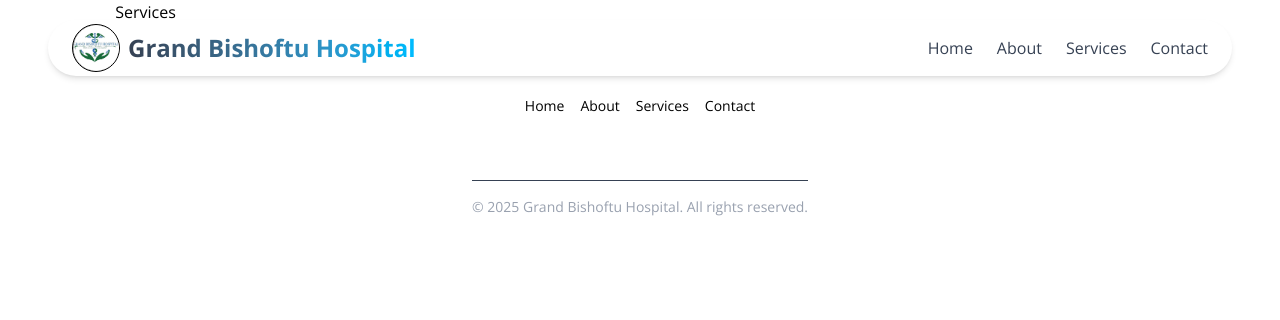
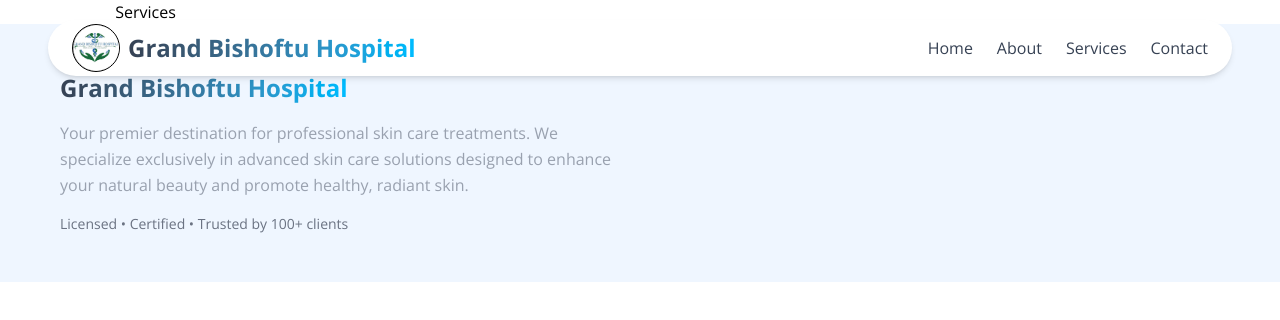
Before and after one commit to Tsedniya/Grand_Bishoftu_Hospital, a React (Vite) app in the folder myapp/: page /services in a window 1280 px wide. Shown: the top 320 px of the page. Built offline with nearby package versions, Linux system fonts and the light colour scheme.

Commit message:
frontend:footer

```diff
--- a/myapp/src/App.jsx
+++ b/myapp/src/App.jsx
@@ -29,9 +29,9 @@ const App = () => {
         <Route path='/services' element={<PaddedPage>< Services  /></PaddedPage>} />
 
       </Routes>
-      <PaddedPage>
+
         <Footer/>
-      </PaddedPage>
+
 
     </>
   );
--- a/myapp/src/components/Footer.jsx
+++ b/myapp/src/components/Footer.jsx
@@ -3,35 +3,27 @@ import {Link} from 'react-router-dom'
 
 const Footer = () => {
   return (
-        <div className="flex flex-col items-center justify-between  gap-6 text-center">
-        {/* <!-- Left side: Logo or name --> */}
-        <div>
-            <h2 className="text-xl font-semibold text-white">Grand Bishoftu Hospital</h2>
-            <p className="text-sm text-gray-400">
-                Providing quality healthcare since 2002
-            </p>
-        </div>
+        <div className='bg-blue-50 py-12 px-15 w-full'>
+          <div className="grid md:grid-cols-4 gap-8">
+            {/* Brand */}
+            <div className="md:col-span-2">
+                <div className="flex items-center space-x-2 mb-4">
 
-        {/* <!-- Center: Navigation links --> */}
-        <div className="flex flex-col md:flex-row justify-center gap-4 text-sm">
-        <Link href="/" className="hover:text-white transition">Home</Link>
-        <Link href="/about" className="hover:text-white transition">About</Link>
-        <Link href="/services" className="hover:text-white transition">Services</Link>
-        <Link href="/contact" className="hover:text-white transition">Contact</Link>
-        </div>
+                  <span className="text-2xl font-bold bg-gradient-to-r from-gray-700 to-sky-400 bg-clip-text text-transparent">
+                      Grand Bishoftu Hospital
+                  </span>
+                </div>
+                <p className="text-gray-400 leading-relaxed mb-4">
+                  Your premier destination for professional skin care treatments. We specialize exclusively in advanced skin
+                  care solutions designed to enhance your natural beauty and promote healthy, radiant skin.
+                </p>
+                <p className="text-sm text-gray-500">Licensed • Certified • Trusted by 100+ clients</p>
+              </div>
+          </div>
 
-        {/* <!-- Right side: Social icons --> */}
-        <div className="flex justify-center gap-4 text-lg">
-        <Link href="#" className="hover:text-white transition"></Link>
-        <Link href="#" className="hover:text-white transition"></Link>
-        <Link href="#" className="hover:text-white transition"></Link>
-        </div>
 
-        {/* <!-- Bottom text --> */}
-        <div className="text-sm text-gray-400 mt-4 border-t border-gray-700 pt-4">
-             © {new Date().getFullYear()} Grand Bishoftu Hospital. All rights reserved.
-        </div>
-    </div>
+
+       </div>
 
 
 
```
